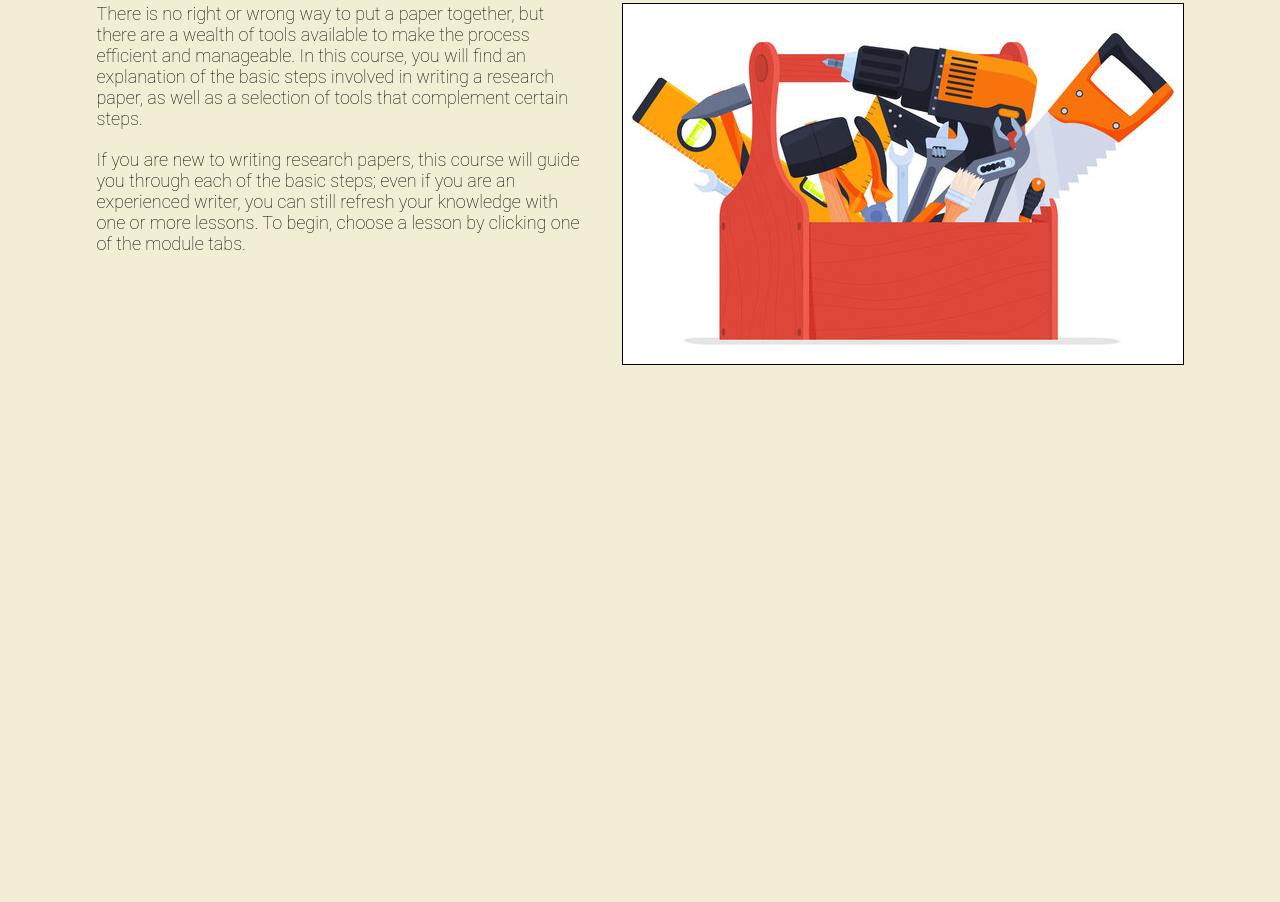
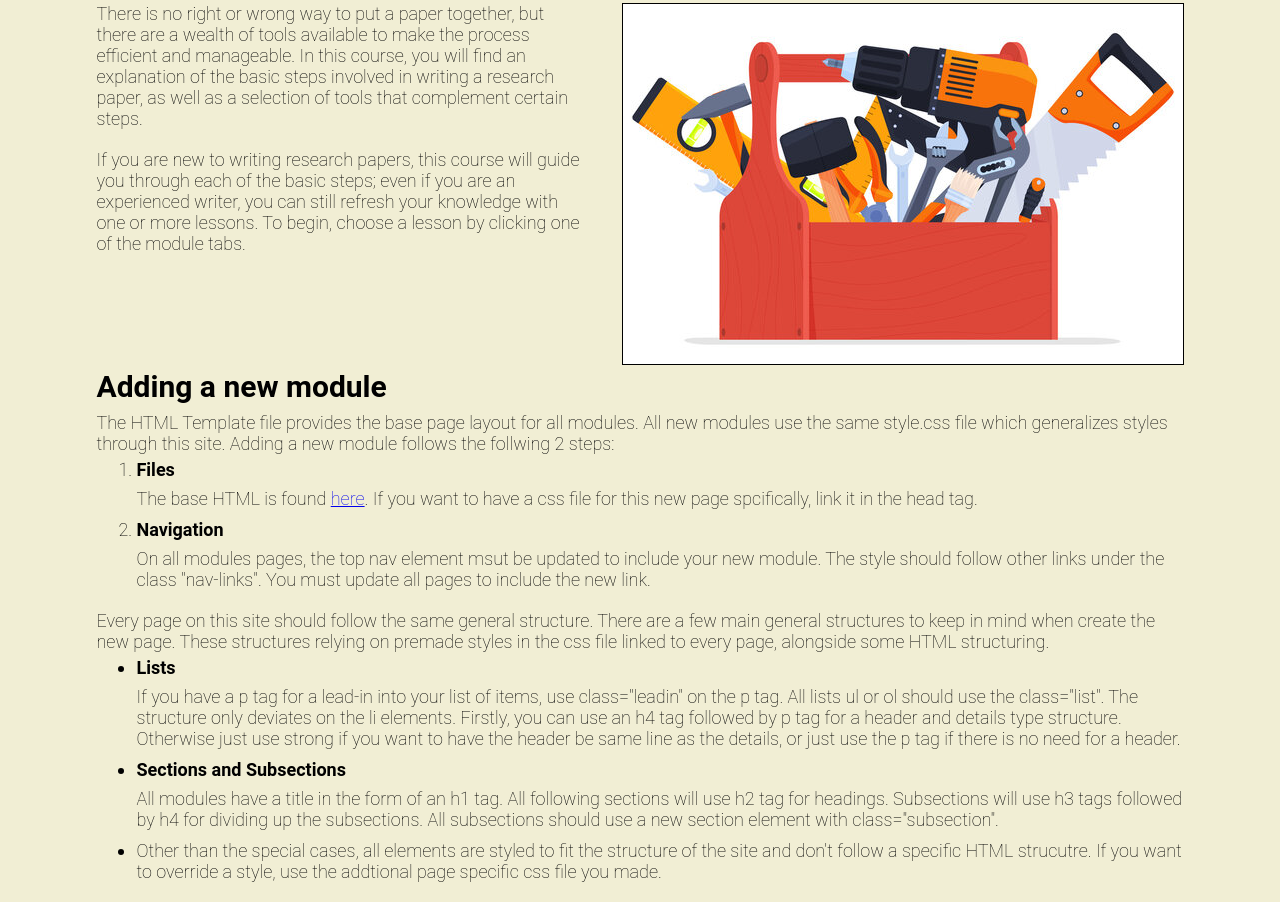
Before and after one commit to ratanakhek22/Project-1-Sustainable-Info-Structure, a plain HTML site: page index.html in a window 1280 px wide. Shown: the part 206-1108 px from the top of the page. Before the commit the page ends 800 px from the top, so only its background shows below. Drawn offline with Linux system fonts and the light colour scheme.

Commit message:
new module template guide

```diff
--- a/index.html
+++ b/index.html
@@ -35,5 +35,34 @@
                 </div>
             </div>
         </section>
+
+        <section>
+            <h2>Adding a new module</h2>
+
+            <p class="leadin">The HTML Template file provides the base page layout for all modules. All new modules use the same style.css file which generalizes styles through this site. Adding a new module follows the follwing 2 steps:</p>
+            <ol class="list">
+                <li>
+                    <h4>Files</h4>
+                    <p>The base HTML is found <a href="Module_Template.txt" download>here</a>. If you want to have a css file for this new page spcifically, link it in the head tag.</p>
+                </li>
+                <li>
+                    <h4>Navigation</h4>
+                    <p>On all modules pages, the top nav element msut be updated to include your new module. The style should follow other links under the class "nav-links". You must update all pages to include the new link.</p>
+                </li>
+            </ol>
+
+            <p class="leadin">Every page on this site should follow the same general structure. There are a few main general structures to keep in mind when create the new page. These structures relying on premade styles in the css file linked to every page, alongside some HTML structuring.</p>
+            <ul class="list">
+                <li>
+                    <h4>Lists</h4>
+                    <p>If you have a p tag for a lead-in into your list of items, use class="leadin" on the p tag. All lists ul or ol should use the class="list". The structure only deviates on the li elements. Firstly, you can use an h4 tag followed by p tag for a header and details type structure. Otherwise just use strong if you want to have the header be same line as the details, or just use the p tag if there is no need for a header.</p>
+                </li>
+                <li>
+                    <h4>Sections and Subsections</h4>
+                    <p>All modules have a title in the form of an h1 tag. All following sections will use h2 tag for headings. Subsections will use h3 tags followed by h4 for dividing up the subsections. All subsections should use a new section element with class="subsection".</p>
+                </li>
+                <li>Other than the special cases, all elements are styled to fit the structure of the site and don't follow a specific HTML strucutre. If you want to override a style, use the addtional page specific css file you made.</li>
+            </ul>
+        </section>
     </body>
 </html>
```
Also changed, not shown: Module_Template.txt (added).
